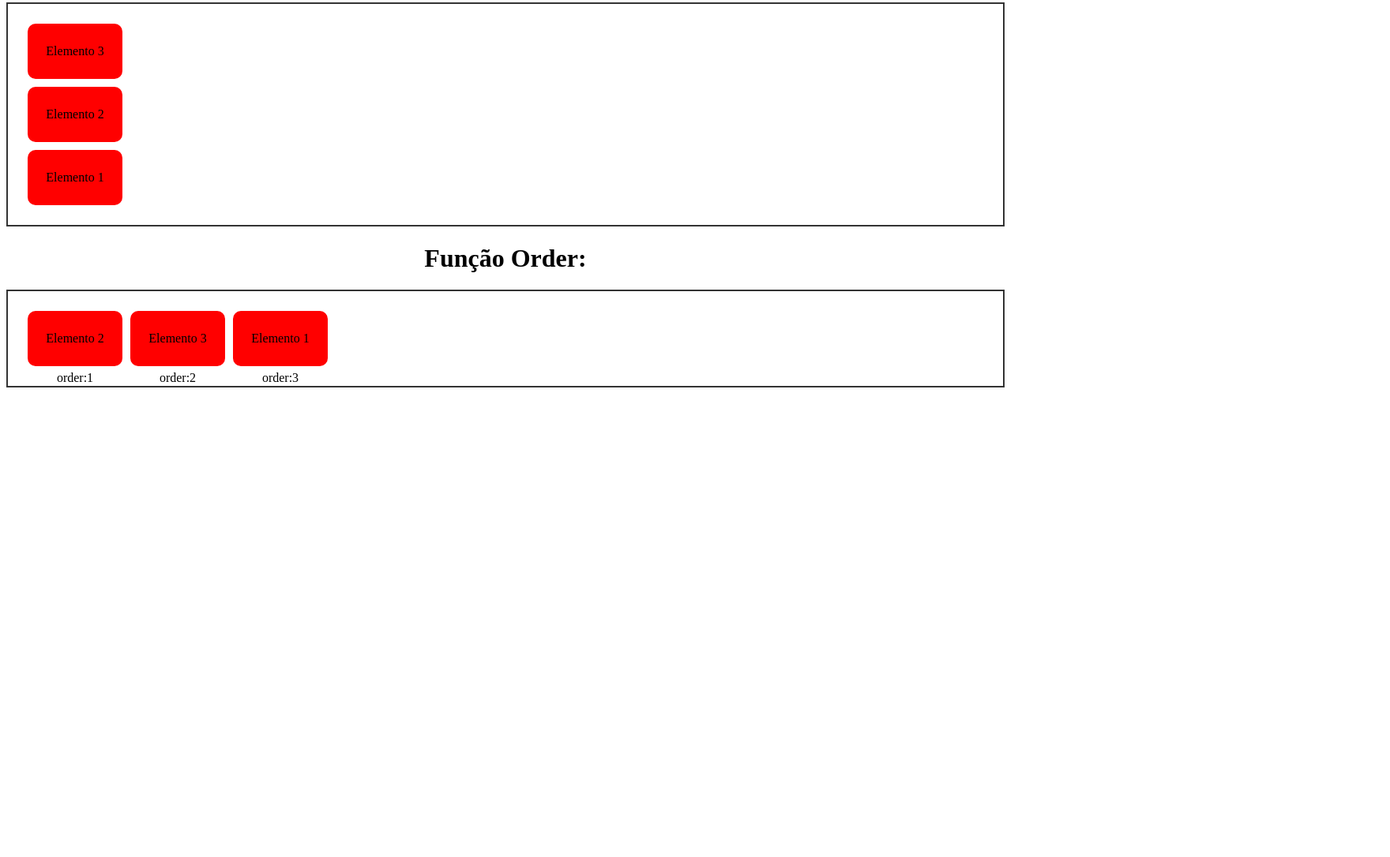
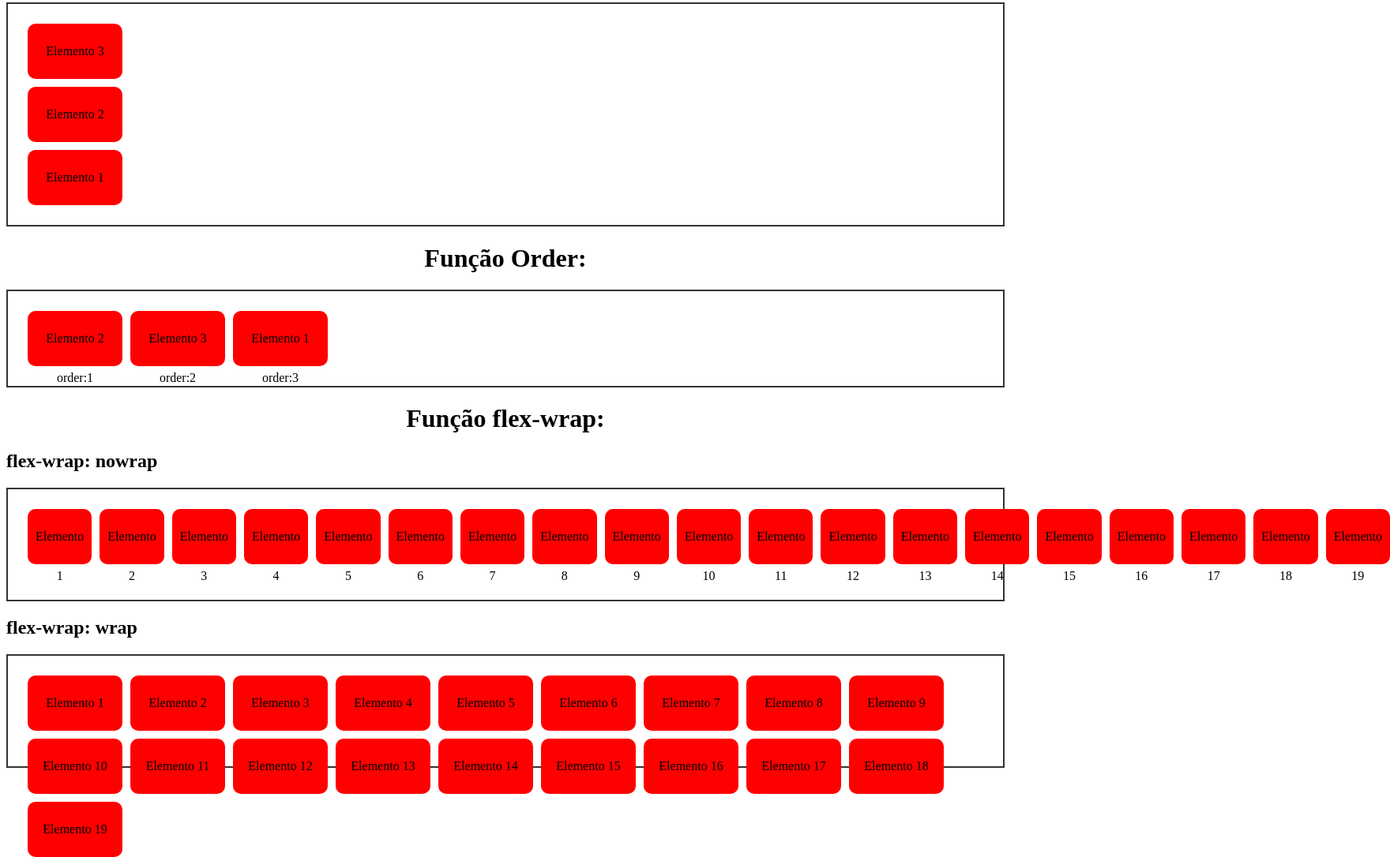
Before and after one commit to KauaAlencar/POC-FLEXBOX, a plain HTML site: page index.html in a window 1280 px wide. Shown: the part 3706-4792 px from the top of the page at 79% size, 1760 px wide, since content can reach past the window. Before the commit the page ends 4217 px from the top, so only its background shows below. Drawn offline with Linux system fonts and the light colour scheme.

Commit message:
Update index.html

```diff
--- a/index.html
+++ b/index.html
@@ -168,5 +168,54 @@
         <div class="box" style="order: 2;">Elemento 3 order:2</div>
     </div>
 
+    <h1>Função flex-wrap:</h1>
+    <h2>flex-wrap: nowrap</h2>
+    <div class="container flex-wrap" style="flex-wrap:nowrap;">
+        <div class="box">Elemento 1</div>
+        <div class="box">Elemento 2</div>
+        <div class="box">Elemento 3</div>
+        <div class="box">Elemento 4</div>
+        <div class="box">Elemento 5</div>
+        <div class="box">Elemento 6</div>
+        <div class="box">Elemento 7</div>
+        <div class="box">Elemento 8</div>
+        <div class="box">Elemento 9</div>
+        <div class="box">Elemento 10</div>
+        <div class="box">Elemento 11</div>
+        <div class="box">Elemento 12</div>
+        <div class="box">Elemento 13</div>
+        <div class="box">Elemento 14</div>
+        <div class="box">Elemento 15</div>
+        <div class="box">Elemento 16</div>
+        <div class="box">Elemento 17</div>
+        <div class="box">Elemento 18</div>
+        <div class="box">Elemento 19</div>
+
+        </div>
+
+        <h2>flex-wrap: wrap</h2>
+    <div class="container flex-wrap" style="flex-wrap:wrap;">
+        <div class="box">Elemento 1</div>
+        <div class="box">Elemento 2</div>
+        <div class="box">Elemento 3</div>
+        <div class="box">Elemento 4</div>
+        <div class="box">Elemento 5</div>
+        <div class="box">Elemento 6</div>
+        <div class="box">Elemento 7</div>
+        <div class="box">Elemento 8</div>
+        <div class="box">Elemento 9</div>
+        <div class="box">Elemento 10</div>
+        <div class="box">Elemento 11</div>
+        <div class="box">Elemento 12</div>
+        <div class="box">Elemento 13</div>
+        <div class="box">Elemento 14</div>
+        <div class="box">Elemento 15</div>
+        <div class="box">Elemento 16</div>
+        <div class="box">Elemento 17</div>
+        <div class="box">Elemento 18</div>
+        <div class="box">Elemento 19</div>
+
+    </div>
+
 </body>
 </html>
```
